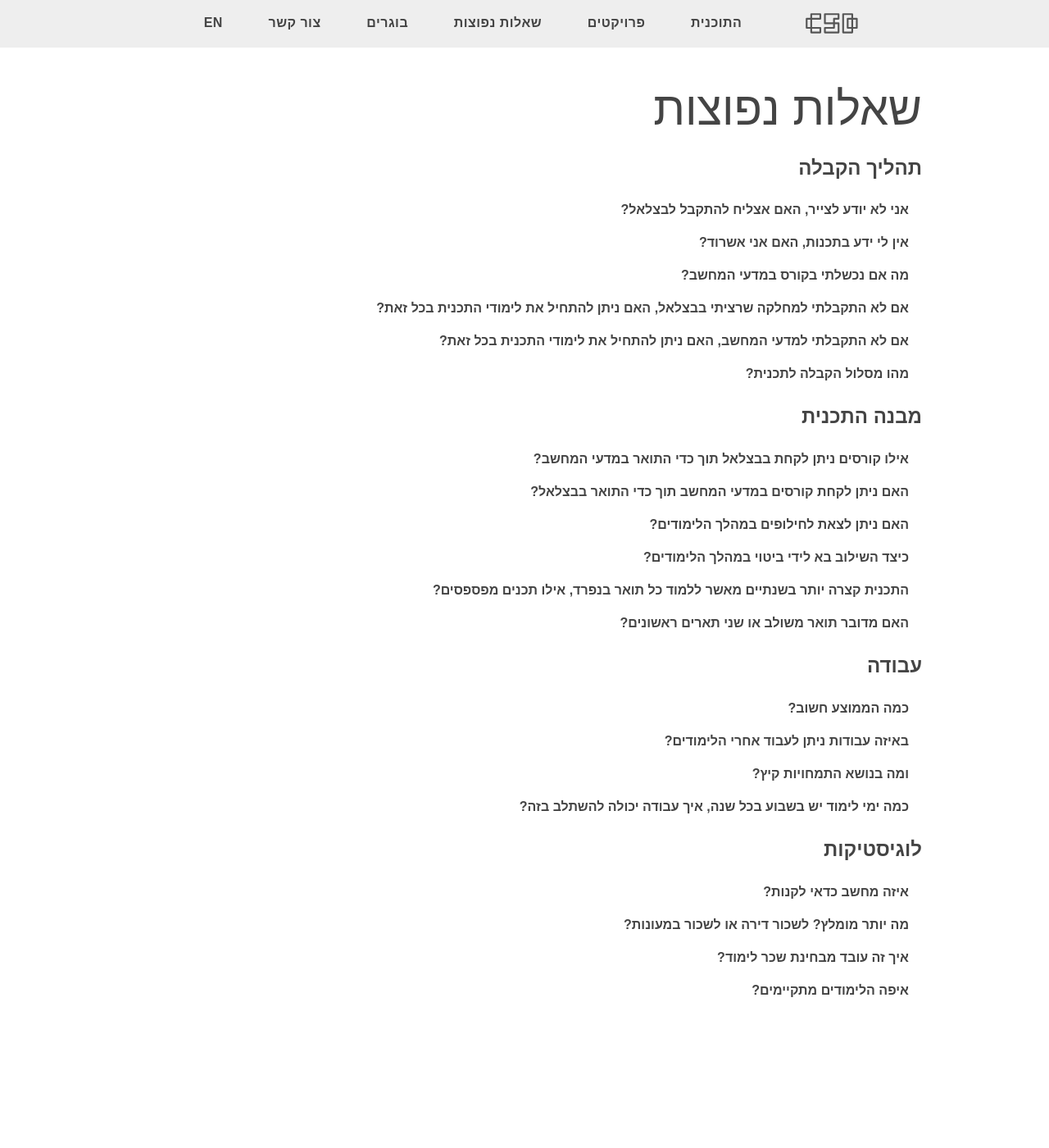
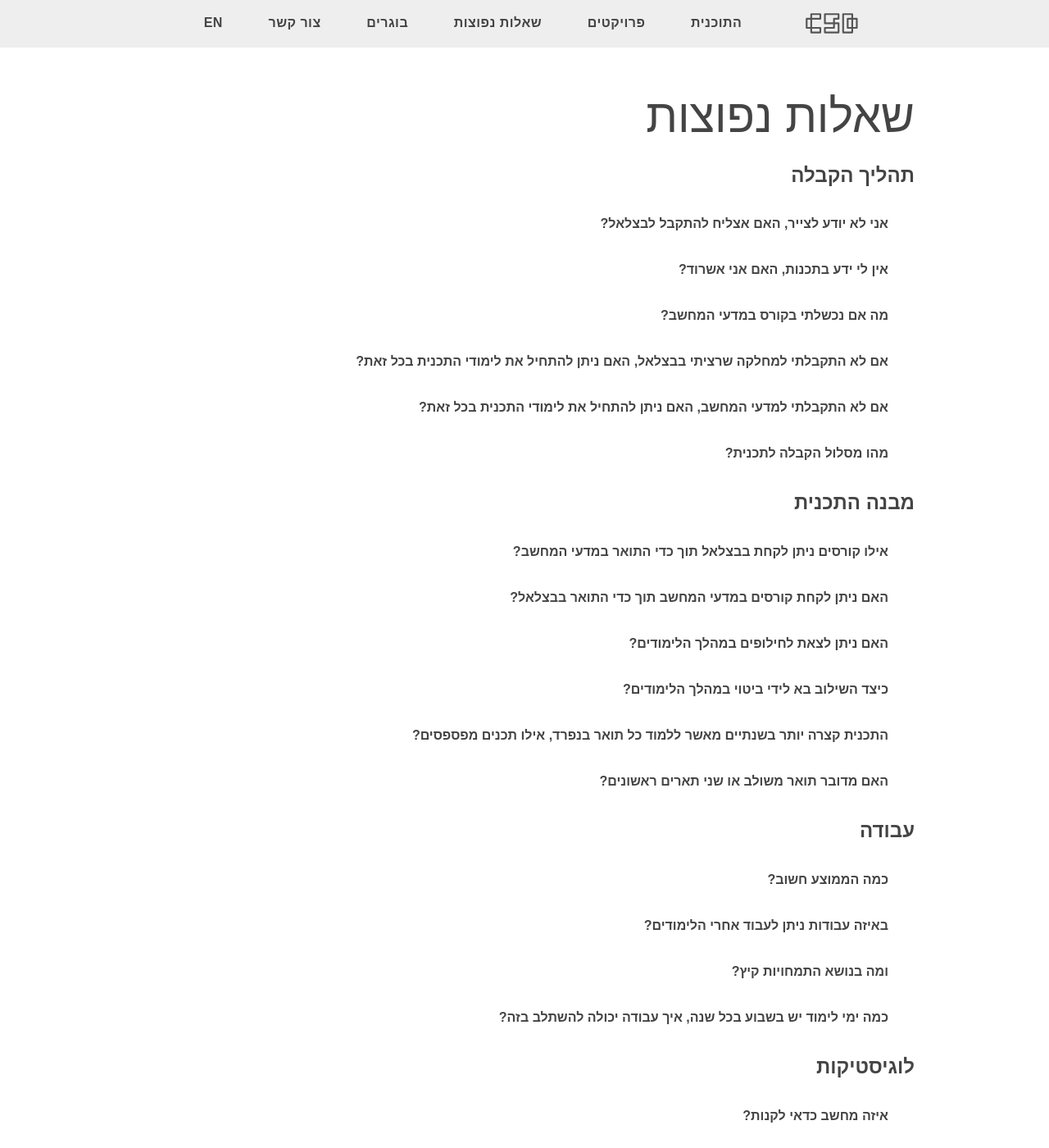
Before and after one commit to bsc-des/csd.degree, a Jekyll site: the page built from faq.html, in a window 1280 px wide and 1400 px high. Shown: the whole window at 82% size. Built offline with Jekyll 4.4.1, drawn with Linux system fonts in a browser that asks for light colours; some web fonts are replaced.

Commit message:
CSS changes

```diff
--- a/_sass/faq.scss
+++ b/_sass/faq.scss
@@ -2,8 +2,12 @@
   .header {
     text-align: right;
     font-weight: bold;
-    padding: 0.5em 1em;
+    padding: 1em 2em;
     cursor: pointer;
+
+    @media screen and (max-width: $mobile-width) {
+      padding: 0.5em 1em;
+    }
   }
   .body {
     height: 0;
@@ -13,6 +17,10 @@
 
   .body-text {
     margin-top: -1em;
-    padding: 0.5em 1em 0 0.5em;
+    padding: 1em 2em 0 1em;
+
+    @media screen and (max-width: $mobile-width) {
+      padding: 0.5em 1em 0 0.5em;
+    }
   }
 }
--- a/_sass/main.scss
+++ b/_sass/main.scss
@@ -55,7 +55,7 @@
   margin: auto;
   position: relative;
   box-sizing: border-box;
-  padding: 15px;
+  padding: 1.5em;
 }
 
 p {
@@ -109,7 +109,6 @@
   }
 
   & > div {
-    padding: 1em 2em;
     flex: 1 1 0px;
   }
 }
--- a/_sass/projects.scss
+++ b/_sass/projects.scss
@@ -49,6 +49,8 @@
     margin: 0.2em;
     background-color: #ddd;
     color: #777;
+    user-select: none;
+    -webkit-tap-highlight-color: transparent;
 
     &:hover {
       background-color: #ccc;
```
